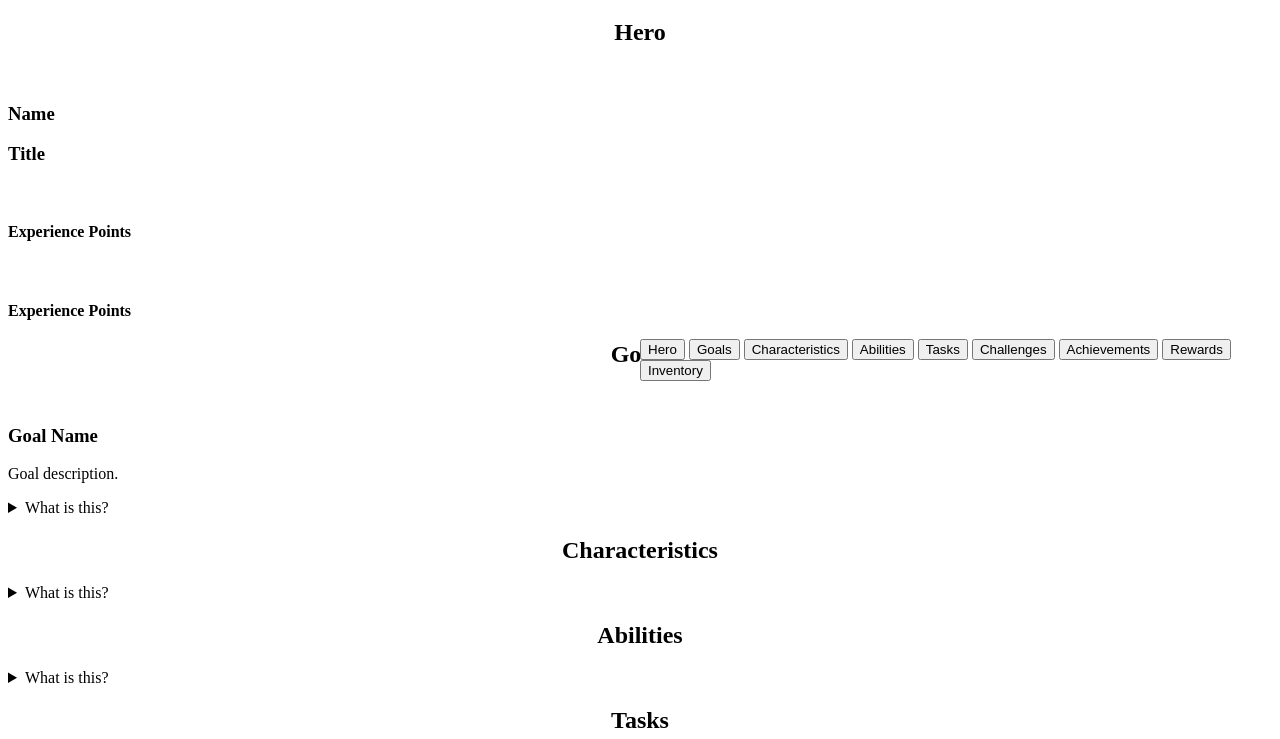
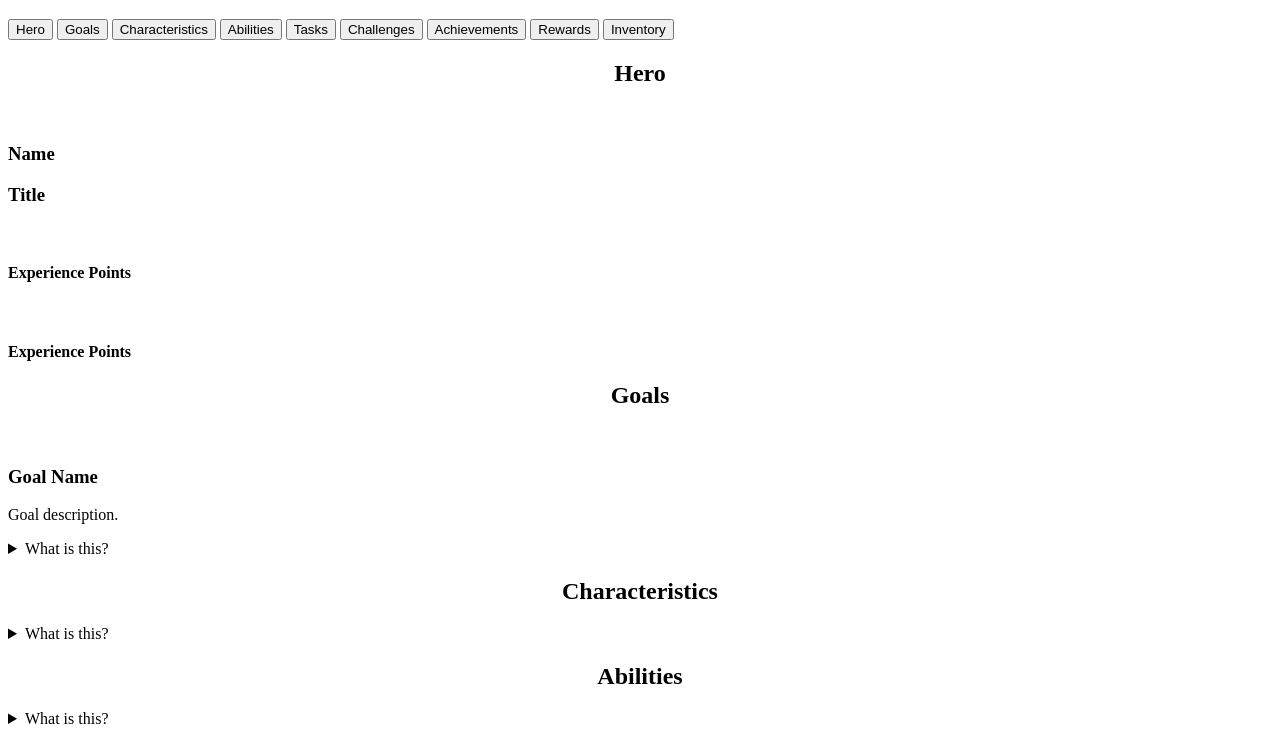
Before and after one commit to anotherleo/testing-stuff, a plain HTML site: page doitnowmap.html in a window 1280 px wide. Shown: the part 61-800 px from the top of the page. Drawn offline with Linux system fonts and the light colour scheme.

Commit message:
Update style.css

```diff
--- a/style.css
+++ b/style.css
@@ -5,9 +5,3 @@ h1 {
 h2 {
   text-align:center;
 }
-
-nav {
-  position: absolute;
-  top: 50%;
-  left: 50%;
-}
```
